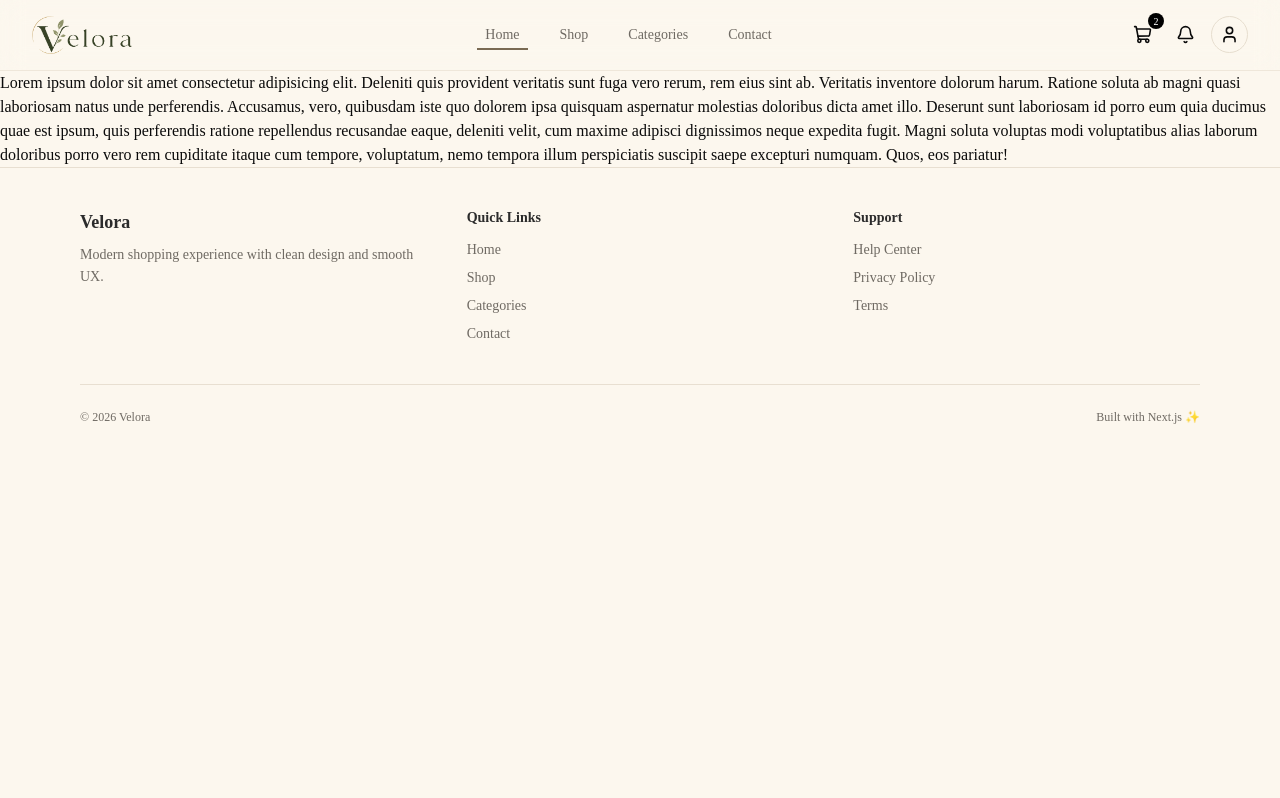
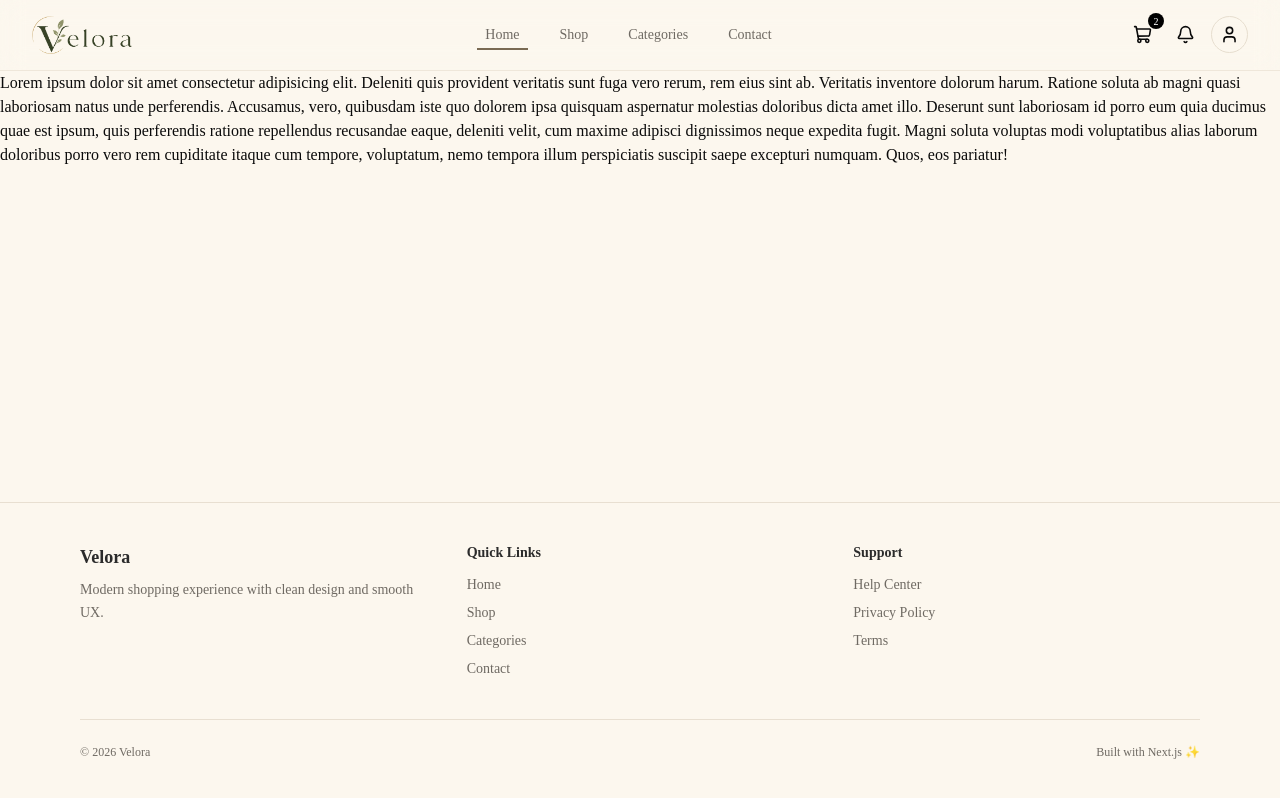
Before and after one commit to Niaz-Tan/Velora, a Next.js app: page / in a window 1280 px wide. Built offline with nearby package versions, Linux system fonts and the light colour scheme.

Commit message:
feat: footer position corrected

```diff
--- a/app/(main)/layout.js
+++ b/app/(main)/layout.js
@@ -4,10 +4,12 @@
 
 export default function RootLayout({ children }) {
   return (
-    <div>
-      <Navbar />
-      <main>{children}</main>
-      <MobileNavigation />
+    <div className="flex flex-col justify-between min-h-screen">
+      <div>
+        <Navbar />
+        <main>{children}</main>
+        <MobileNavigation />
+      </div>
       <Footer />
     </div>
   );
```
